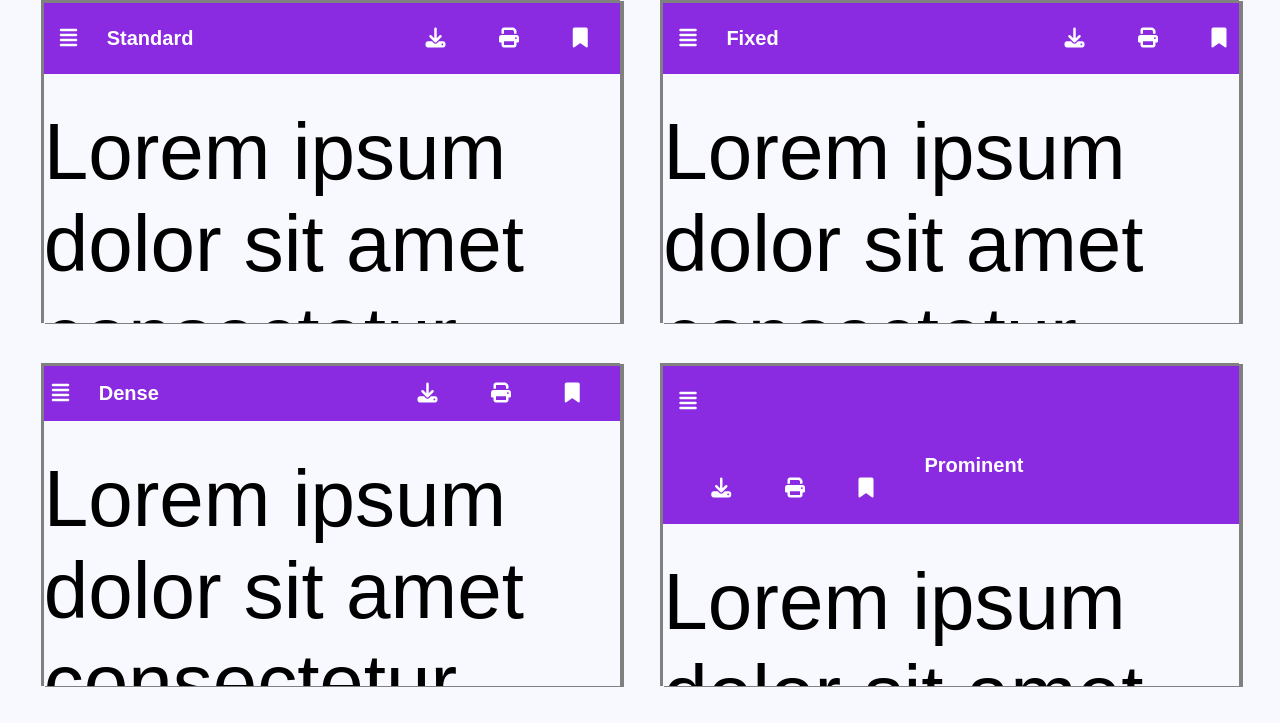
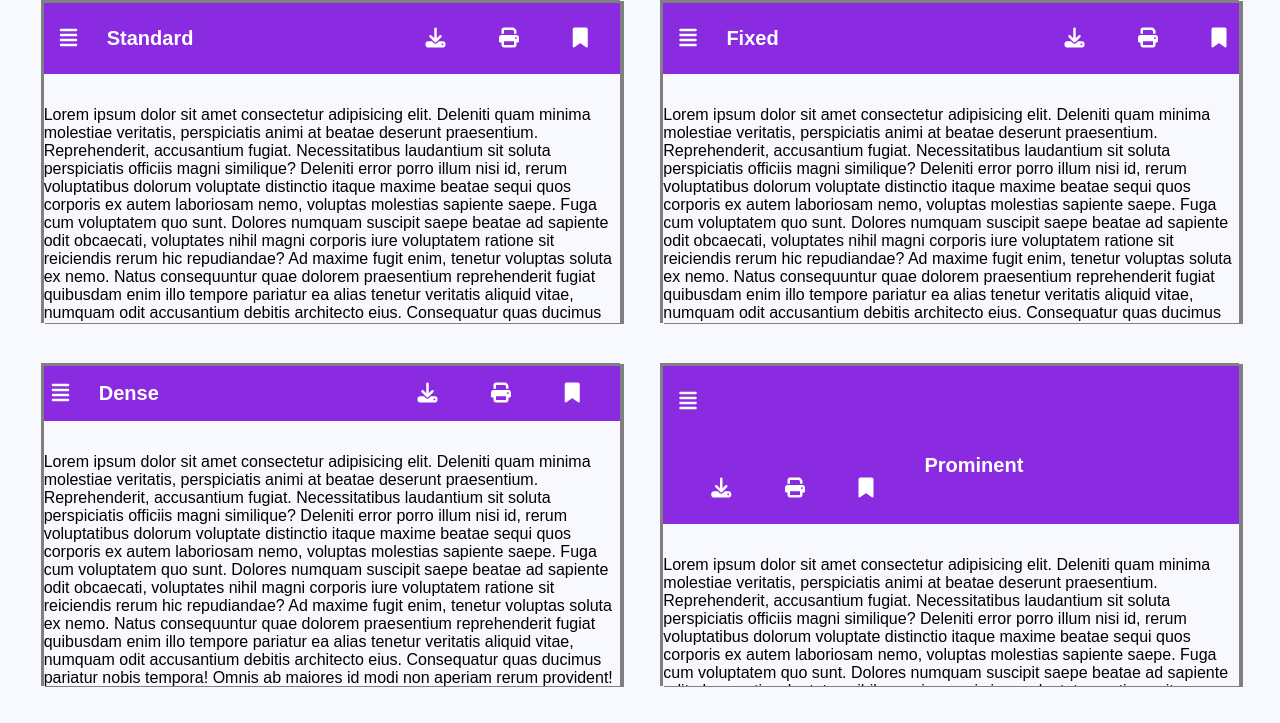
Before and after one commit to Tanjum786/heade_component, a plain HTML site: page index.html in a window 1280 px wide. Shown: the top 723 px of the page. Drawn offline with Linux system fonts and the light colour scheme.

Commit message:
Update style.css

```diff
--- a/style.css
+++ b/style.css
@@ -108,7 +108,3 @@ i {
     height: 25px;
     border-bottom-right-radius: 2rem;
 }
-
-section {
-    font-size: 80px;
-}
```
